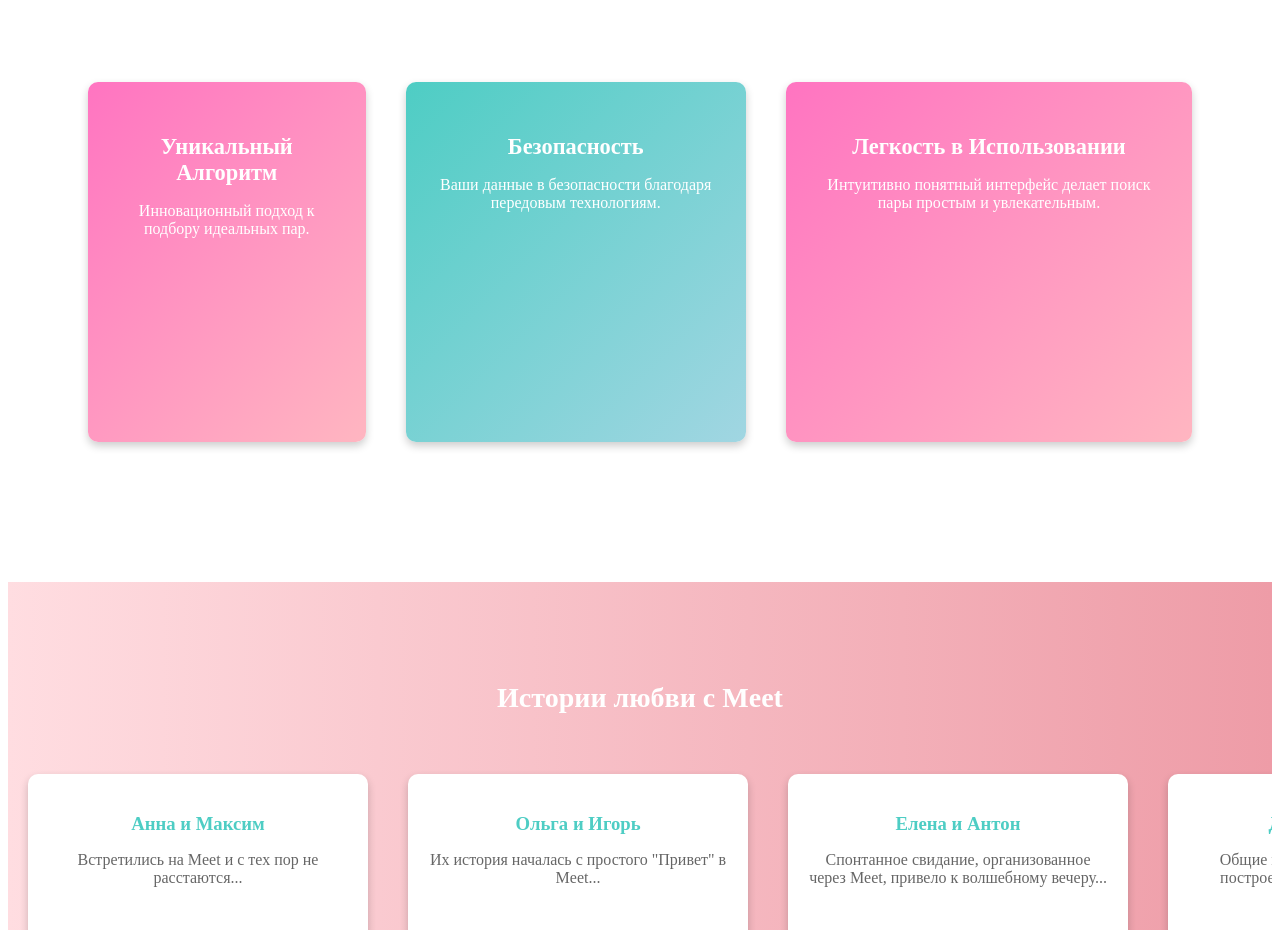
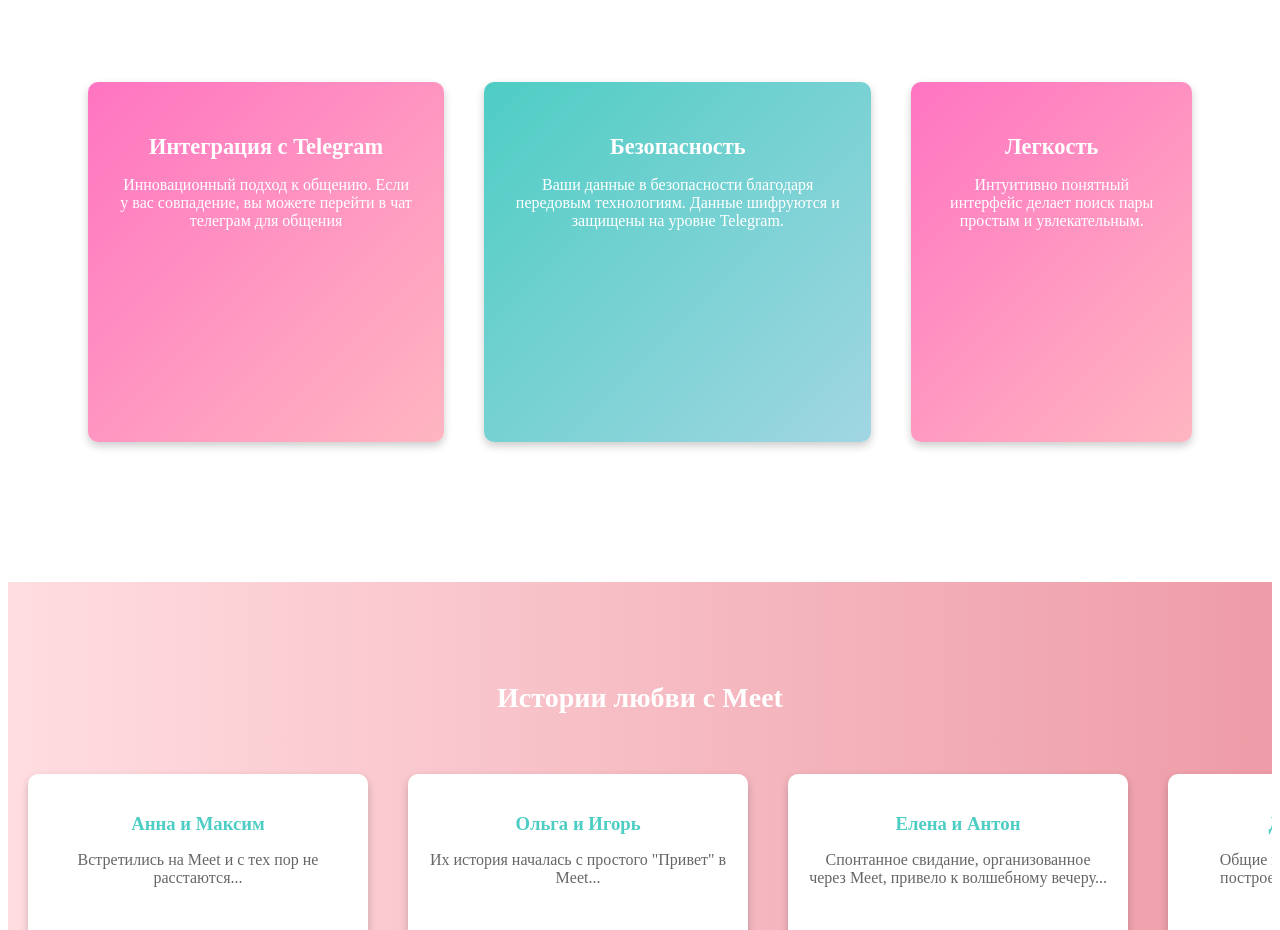
Before and after one commit to ikomarov/meet-land, a Next.js app: page /LandingPage in a window 1280 px wide. Shown: the part 1040-1970 px from the top of the page. Built offline with nearby package versions, Linux system fonts and the light colour scheme.

Commit message:
Обновление

```diff
--- a/src/components/FeaturesAndBenefits/index.server.tsx
+++ b/src/components/FeaturesAndBenefits/index.server.tsx
@@ -11,15 +11,15 @@
       </p>
       <div className="features-list">
         <div className="feature-item">
-          <h3>Уникальный Алгоритм</h3>
-          <p>Инновационный подход к подбору идеальных пар.</p>
+          <h3>Интеграция с Telegram</h3>
+          <p>Инновационный подход к общению. Если у вас совпадение, вы можете перейти в чат телеграм для общения</p>
         </div>
         <div className="feature-item">
           <h3>Безопасность</h3>
-          <p>Ваши данные в безопасности благодаря передовым технологиям.</p>
+          <p>Ваши данные в безопасности благодаря передовым технологиям. Данные шифруются и защищены на уровне Telegram.</p>
         </div>
         <div className="feature-item">
-          <h3>Легкость в Использовании</h3>
+          <h3>Легкость</h3>
           <p>Интуитивно понятный интерфейс делает поиск пары простым и увлекательным.</p>
         </div>
       </div>
--- a/src/components/Header/index.css
+++ b/src/components/Header/index.css
@@ -34,6 +34,7 @@
 
 .download-button:hover {
   background-color: #f06292;
+  color: white;
 }
 
 .button-go-block {
```
